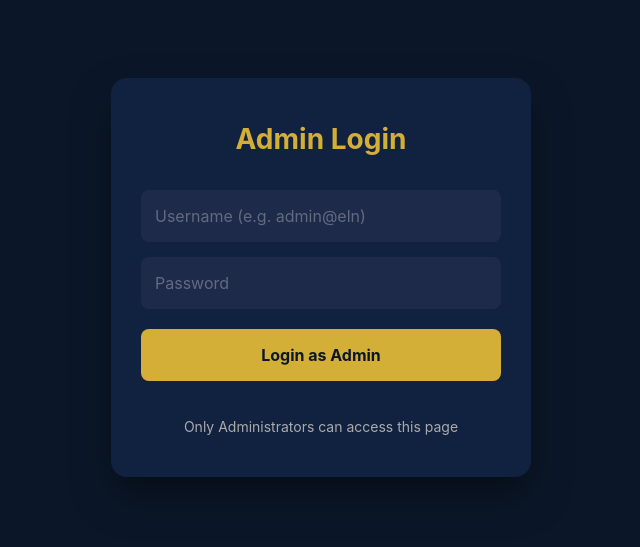
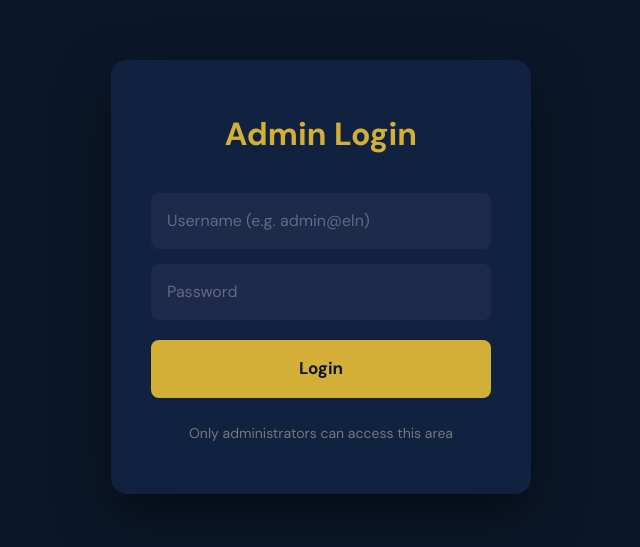
Before and after one commit to Amplifyaltura/eln-staff-app, a React (Vite) app: page /login in a window 1280 px wide. Shown: the part 123-670 px from the top of the page, without its empty margins (319-959 px from the left). Built offline with nearby package versions, Linux system fonts and the light colour scheme; no server answers.

Commit message:
Update Login.tsx

```diff
--- a/src/pages/Login.tsx
+++ b/src/pages/Login.tsx
@@ -11,19 +11,18 @@ export default function Login() {
   const { login } = useAuth();
   const navigate = useNavigate();
 
-  const handleLogin = async (e: React.FormEvent) => {
+  const handleSubmit = async (e: React.FormEvent) => {
     e.preventDefault();
     setError('');
     setLoading(true);
 
-    const result = await login(username, password);
+    const success = await login(username, password);
 
-    if (result.success) {
+    if (success) {
       navigate('/admin');
     } else {
-      setError(result.error || 'Invalid username or password');
+      setError('Invalid username or password');
     }
-
     setLoading(false);
   };
 
@@ -34,28 +33,27 @@ export default function Login() {
       display: 'flex',
       alignItems: 'center',
       justifyContent: 'center',
-      padding: '20px',
-      fontFamily: 'Inter, sans-serif'
+      padding: '20px'
     }}>
       <div style={{
         background: '#112240',
-        padding: '40px 30px',
+        padding: '50px 40px',
         borderRadius: '16px',
         width: '100%',
         maxWidth: '420px',
-        boxShadow: '0 20px 40px rgba(0,0,0,0.4)'
+        boxShadow: '0 20px 50px rgba(0,0,0,0.5)'
       }}>
         <h2 style={{
           color: '#d4af37',
           textAlign: 'center',
-          marginBottom: '30px',
-          fontSize: '28px',
+          marginBottom: '35px',
+          fontSize: '32px',
           fontWeight: '700'
         }}>
           Admin Login
         </h2>
 
-        <form onSubmit={handleLogin}>
+        <form onSubmit={handleSubmit}>
           <input
             type="text"
             placeholder="Username (e.g. admin@eln)"
@@ -63,13 +61,13 @@ export default function Login() {
             onChange={(e) => setUsername(e.target.value)}
             style={{
               width: '100%',
-              padding: '14px',
+              padding: '16px',
               marginBottom: '15px',
               borderRadius: '8px',
               border: 'none',
-              fontSize: '16px',
               background: '#1e2a4a',
-              color: 'white'
+              color: 'white',
+              fontSize: '16px'
             }}
             required
           />
@@ -81,50 +79,40 @@ export default function Login() {
             onChange={(e) => setPassword(e.target.value)}
             style={{
               width: '100%',
-              padding: '14px',
+              padding: '16px',
               marginBottom: '20px',
               borderRadius: '8px',
               border: 'none',
-              fontSize: '16px',
               background: '#1e2a4a',
-              color: 'white'
+              color: 'white',
+              fontSize: '16px'
             }}
             required
           />
 
-          {error && (
-            <p style={{ color: '#ff6b6b', textAlign: 'center', marginBottom: '15px' }}>
-              {error}
-            </p>
-          )}
+          {error && <p style={{ color: '#ff6b6b', textAlign: 'center', marginBottom: '15px' }}>{error}</p>}
 
           <button
             type="submit"
             disabled={loading}
             style={{
               width: '100%',
-              padding: '14px',
+              padding: '16px',
               background: '#d4af37',
               color: '#0b1729',
               fontWeight: 'bold',
               border: 'none',
               borderRadius: '8px',
-              fontSize: '16px',
-              cursor: loading ? 'not-allowed' : 'pointer',
-              marginBottom: '15px'
+              fontSize: '17px',
+              cursor: loading ? 'not-allowed' : 'pointer'
             }}
           >
-            {loading ? 'Logging in...' : 'Login as Admin'}
+            {loading ? 'Logging in...' : 'Login'}
           </button>
         </form>
 
-        <p style={{
-          textAlign: 'center',
-          marginTop: '20px',
-          color: '#aaa',
-          fontSize: '14px'
-        }}>
-          Only Administrators can access this page
+        <p style={{ textAlign: 'center', marginTop: '25px', color: '#777', fontSize: '14px' }}>
+          Only administrators can access this area
         </p>
       </div>
     </div>
```
